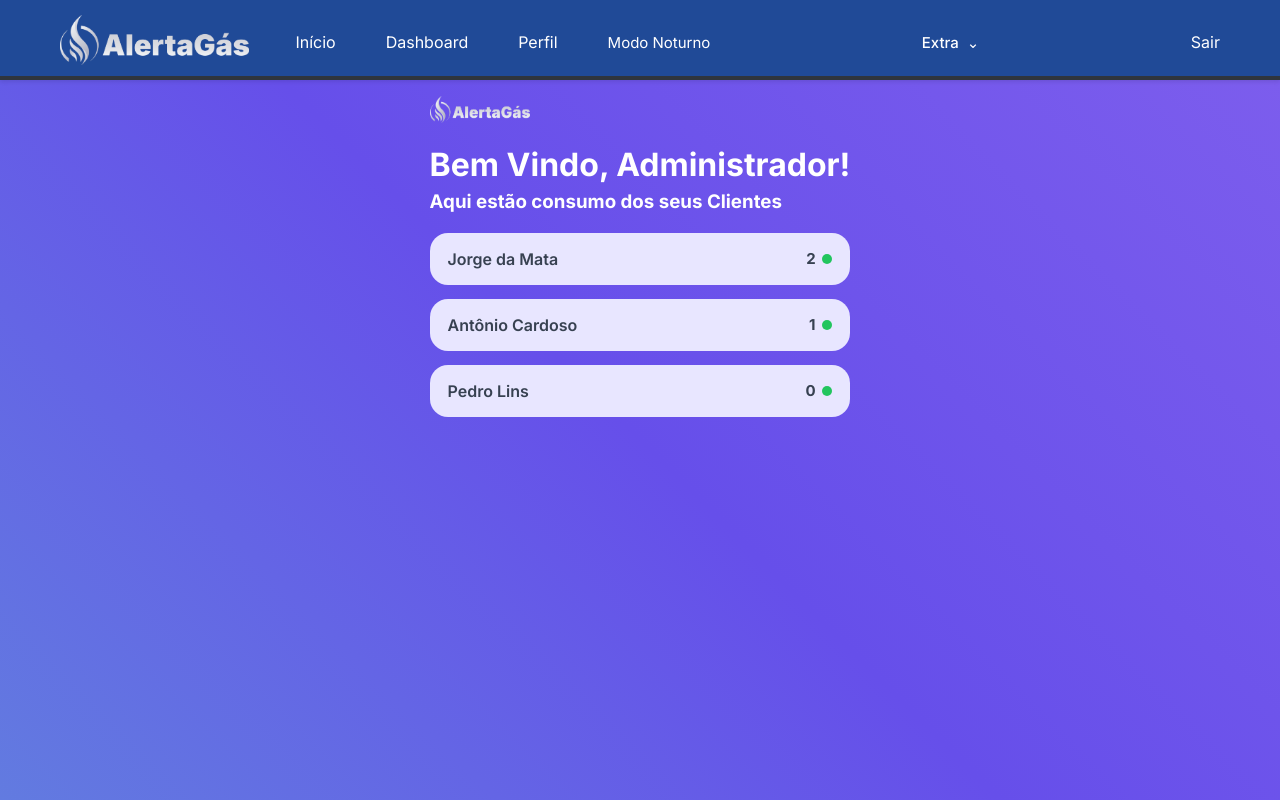
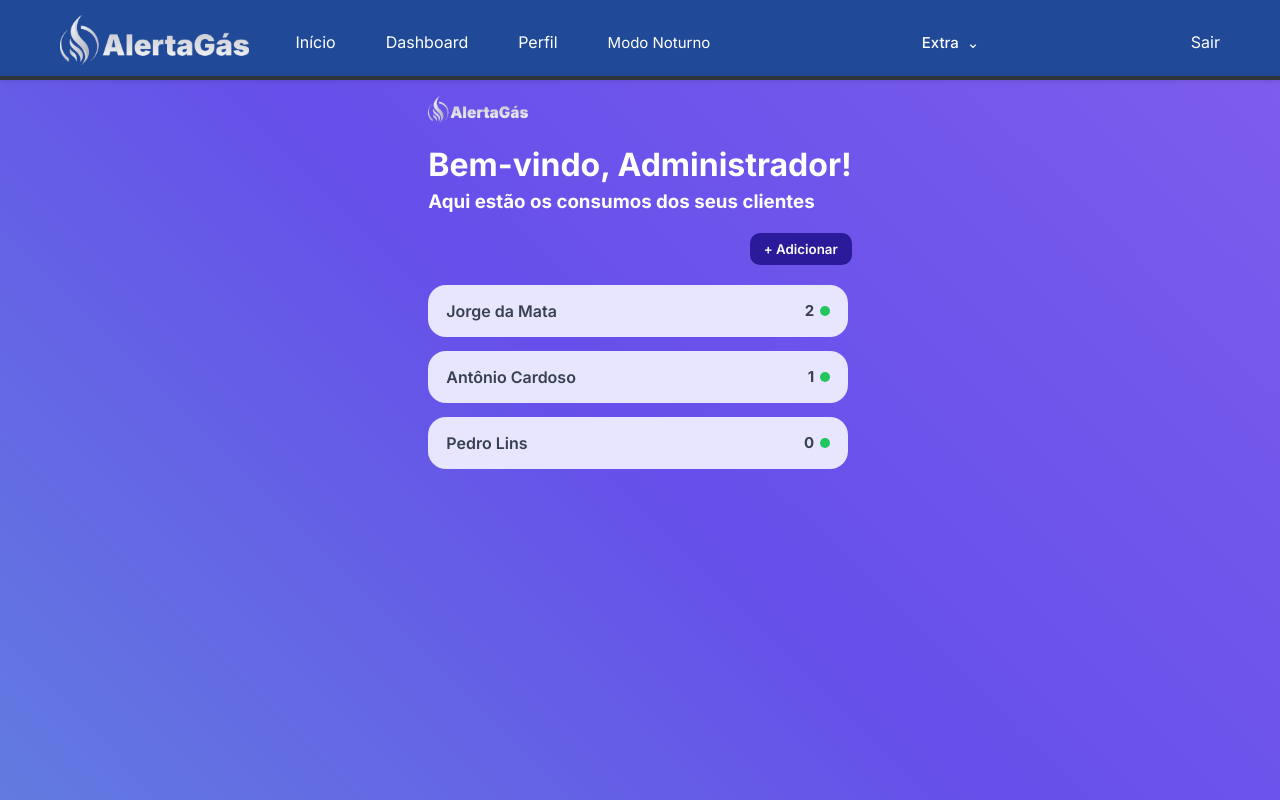
Before and after one commit to MateusLiraFront/app-gas, a React (Vite) app: page /admin/home in a window 1280 px wide. Built offline with nearby package versions, Linux system fonts and the light colour scheme.

Commit message:
ADM cadastrar cliente

```diff
--- a/src/components/Clientes/Clientes.jsx
+++ b/src/components/Clientes/Clientes.jsx
@@ -12,14 +12,11 @@ export default function Clientes({ cliente }) {
 
   return (
     <div className={styles.wrapper}>
-      {/* CABEÇALHO */}
       <div
         className={styles.container}
         onClick={() => setOpen(!open)}
       >
-        <div className={styles.nome}>
-          {cliente.nome} {cliente.sobrenome}
-        </div>
+        <div className={styles.nome}>{cliente.nome}</div>
 
         <div className={styles.ativos}>
           {cliente.ativos}
@@ -27,8 +24,7 @@ export default function Clientes({ cliente }) {
         </div>
       </div>
 
-      {/* COLLAPSE */}
-      {open && (
+      {open && cliente.botijoes.length > 0 && (
         <div className={styles.collapse}>
           {cliente.botijoes.map((botijao, index) => (
             <div
@@ -43,6 +39,14 @@ export default function Clientes({ cliente }) {
           ))}
         </div>
       )}
+
+      {open && cliente.botijoes.length === 0 && (
+        <div className={styles.collapse}>
+          <span className={styles.semGas}>
+            Nenhum botijão cadastrado
+          </span>
+        </div>
+      )}
     </div>
   );
 }
--- a/src/pages/Home/Home.module.css
+++ b/src/pages/Home/Home.module.css
@@ -212,4 +212,76 @@ main {
 margin-top: 20px;
 }
 
+.addClienteWrapper {
+  display: flex;
+  justify-content: flex-end;
+  margin: 20px 0;
+}
+
+.btnAdicionar {
+  background-color: var(--btn-interact);
+  color: #fff;
+  padding: 8px 14px;
+  border-radius: 10px;
+  border: none;
+  cursor: pointer;
+  font-weight: 600;
+}
+
+
+.modalOverlay {
+  position: fixed;
+  inset: 0;
+  background: rgba(0, 0, 0, 0.55);
+  backdrop-filter: blur(4px);
+  display: flex;
+  align-items: center;
+  justify-content: center;
+  z-index: 999;
+}
+
+.modal {
+  background: #fff;
+  color: #222;
+  padding: 24px;
+  border-radius: 20px;
+  width: 90%;
+  max-width: 360px;
+  text-align: center;
+  animation: fadeScale 0.25s ease;
+}
+
+.inputCliente{
+margin-top: 20px;
+  width: 100%;
+  height: 44px;
+  border-radius: 12px;
+  border: rgba(128, 128, 128, 0.288) solid 1px;
+  font-size: 18px;
+  padding: 0 20px;
+}
+
+.modalBtnAdd {
+  margin-top: 20px;
+  width: 100%;
+  height: 44px;
+  border-radius: 12px;
+  border: none;
+  background: var(--btn-interact);
+  color: #fff;
+  font-weight: 600;
+  cursor: pointer;
+}
+.modalBtnCancel {
+  margin-top: 20px;
+  width: 100%;
+  height: 44px;
+  border-radius: 12px;
+  border: none;
+  background: rgb(160, 11, 11);
+  color: #fff;
+  font-weight: 600;
+  cursor: pointer;
+}
+
 /* Fim do CSS Página ADM */
--- a/src/pages/Home/HomeAdmin.jsx
+++ b/src/pages/Home/HomeAdmin.jsx
@@ -1,56 +1,119 @@
+import { useState } from "react";
 import styles from "./Home.module.css";
-import { Percent, Status } from "../../components/Percent/Percent";
-import { Link } from "react-router-dom";
 import logo from "../../assets/logo-header-light.png";
 import Clientes from "../../components/Clientes/Clientes";
 
 export default function HomeAdmin() {
-  const DataInstalacao = new Date("2026-01-08");
-  const Termino = new Date("2026-03-22");
-  const PrevisaoDuracao = Math.ceil(
-    (Termino - DataInstalacao) / (1000 * 60 * 60 * 24),
-  );
-
-  const cliente1 = {
-    nome: "Jorge",
-    sobrenome: "da Mata",
+  const [clientes, setClientes] = useState([
+    {
+      nome: "Jorge da Mata",
+      email: "jorge@mail.com",
       ativos: 2,
       botijoes: [
         { nome: "Gás Casa 1", percentual: 58 },
         { nome: "Gás do Bar", percentual: 73 },
       ],
-  };
-
-  const cliente2 = {
-    nome: "Antônio",
-    sobrenome: "Cardoso",
+    },
+    {
+      nome: "Antônio Cardoso",
+      email: "antonio@mail.com",
       ativos: 1,
       botijoes: [{ nome: "Gás Cozinha", percentual: 15 }],
-  };
+    },
+    {
+      nome: "Pedro Lins",
+      email: "pedro@mail.com",
+      ativos: 0,
+      botijoes: [],
+    },
+  ]);
 
-  const cliente3 = {
-    nome: "Pedro",
-    sobrenome: "Lins",
+  const [showModal, setShowModal] = useState(false);
+  const [nome, setNome] = useState("");
+  const [email, setEmail] = useState("");
+
+  function handleAddCliente() {
+    if (!nome || !email) return;
+
+    setClientes((prev) => [
+      ...prev,
+      {
+        nome,
+        email,
         ativos: 0,
-    botijoes: [{ nome: "Gás Casa", percentual: 0 }],
-  };
+        botijoes: [],
+      },
+    ]);
+
+    setNome("");
+    setEmail("");
+    setShowModal(false);
+  }
 
   return (
     <div className={styles.homeContainer}>
+      {/* TOPO */}
       <div className={styles.topDisplay}>
         <img src={logo} alt="Logo" className={styles.appLogo} />
-        <h1 className={styles.title}>Bem Vindo, Administrador!</h1>
+        <h1 className={styles.title}>Bem-vindo, Administrador!</h1>
         <h3 className={styles.subtitle}>
-          Aqui estão consumo dos seus Clientes
+          Aqui estão os consumos dos seus clientes
         </h3>
       </div>
-      <div className={styles.displayClientes}>
-        <Clientes cliente={cliente1} />
-        <Clientes cliente={cliente2} />
-        <Clientes cliente={cliente3} />
+
+      {/* BOTÃO ADICIONAR */}
+      <div className={styles.addClienteWrapper}>
+        <button
+          className={styles.btnAdicionar}
+          onClick={() => setShowModal(true)}
+        >
+          + Adicionar
+        </button>
       </div>
 
-      <div className={styles}></div>
+      {/* LISTA DE CLIENTES */}
+      <div className={styles.displayClientes}>
+        {clientes.map((cliente, index) => (
+          <Clientes key={index} cliente={cliente} />
+        ))}
+      </div>
+
+      {/* MODAL */}
+      {showModal && (
+        <div className={styles.modalOverlay}>
+          <div className={styles.modal}>
+            <h2>Novo Cliente</h2>
+
+            <input
+              className={styles.inputCliente}
+              type="text"
+              placeholder="Nome do cliente"
+              value={nome}
+              onChange={(e) => setNome(e.target.value)}
+            />
+
+            <input
+              className={styles.inputCliente}
+              type="email"
+              placeholder="Email do cliente"
+              value={email}
+              onChange={(e) => setEmail(e.target.value)}
+            />
+
+            <div className={styles.modalActions}>
+              <button className={styles.modalBtnAdd} onClick={handleAddCliente}>
+                Adicionar
+              </button>
+              <button
+                className={styles.modalBtnCancel}
+                onClick={() => setShowModal(false)}
+              >
+                Cancelar
+              </button>
+            </div>
+          </div>
+        </div>
+      )}
     </div>
   );
 }
```
Lines whose indentation alone changed are shown as unchanged.
